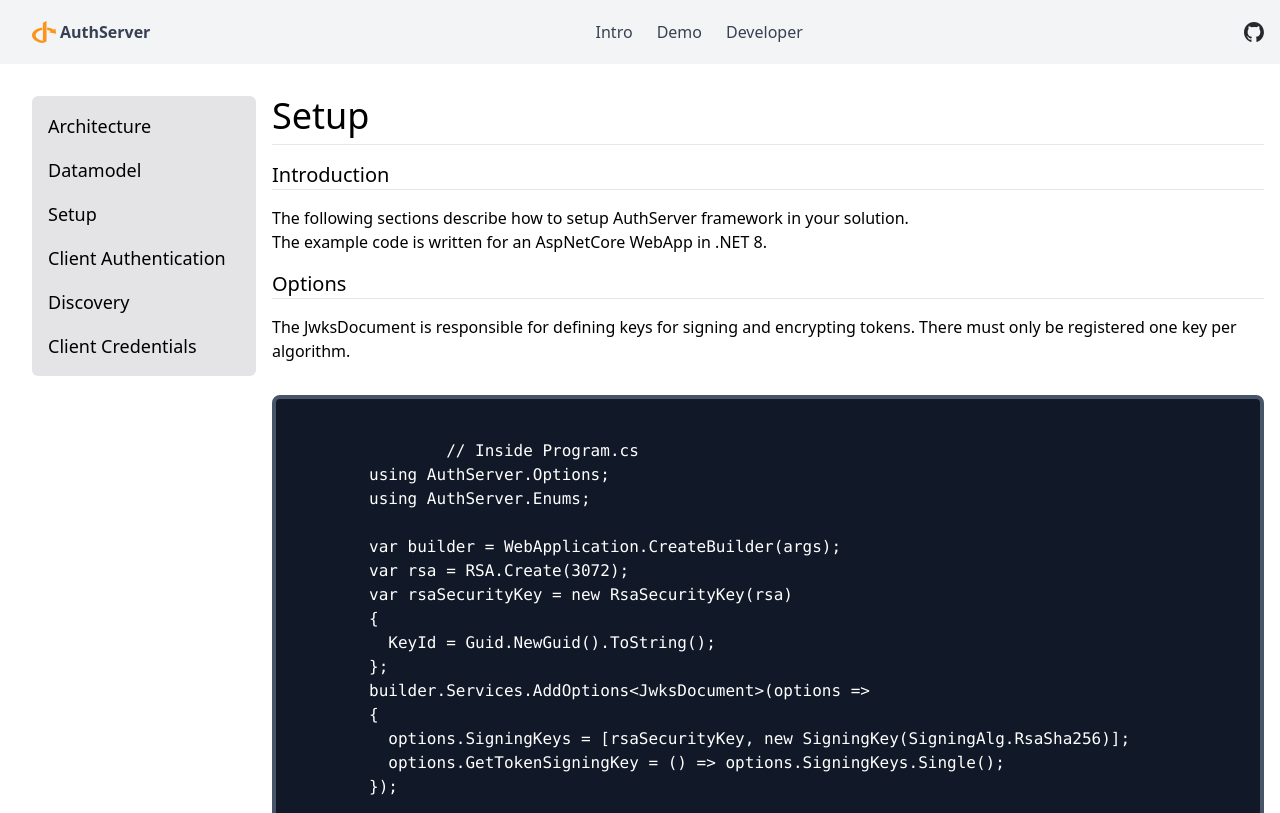
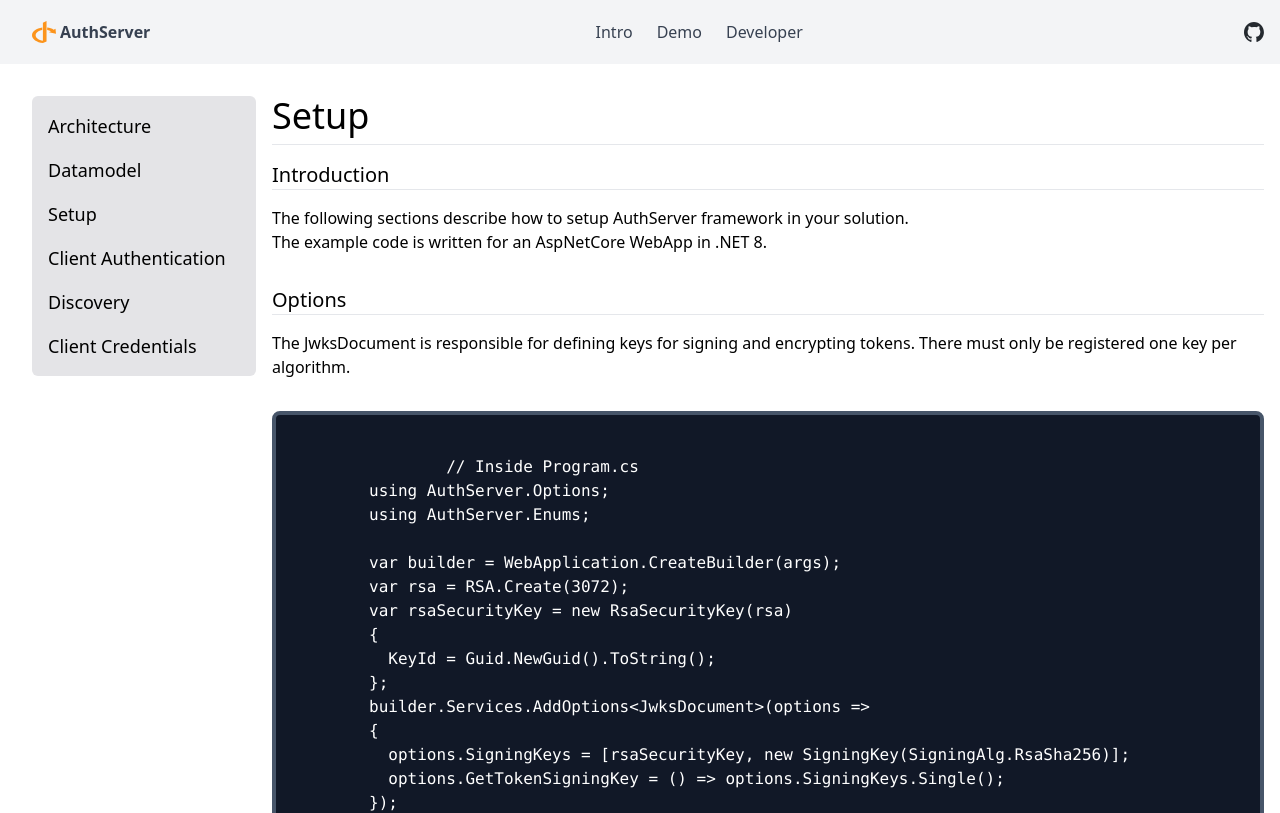
Before and after one commit to jokk-itu/authserver-framework, a SvelteKit app in the folder doc/: page /developer/setup in a window 1280 px wide. Shown: the top 813 px of the page. Built offline with nearby package versions, Linux system fonts and the light colour scheme.

Commit message:
update: margin

```diff
--- a/doc/src/components/Section.svelte
+++ b/doc/src/components/Section.svelte
@@ -2,7 +2,7 @@
     export let title: String;
 </script>
 
-<div class="mb-4" id={title.toLowerCase()}>
+<div class="mb-8" id={title.toLowerCase()}>
     <div class="inline-flex">
         <a class="hover:underline ref-link text-xl" href="#{title.toLowerCase()}">{title}</a>
     </div>
```
